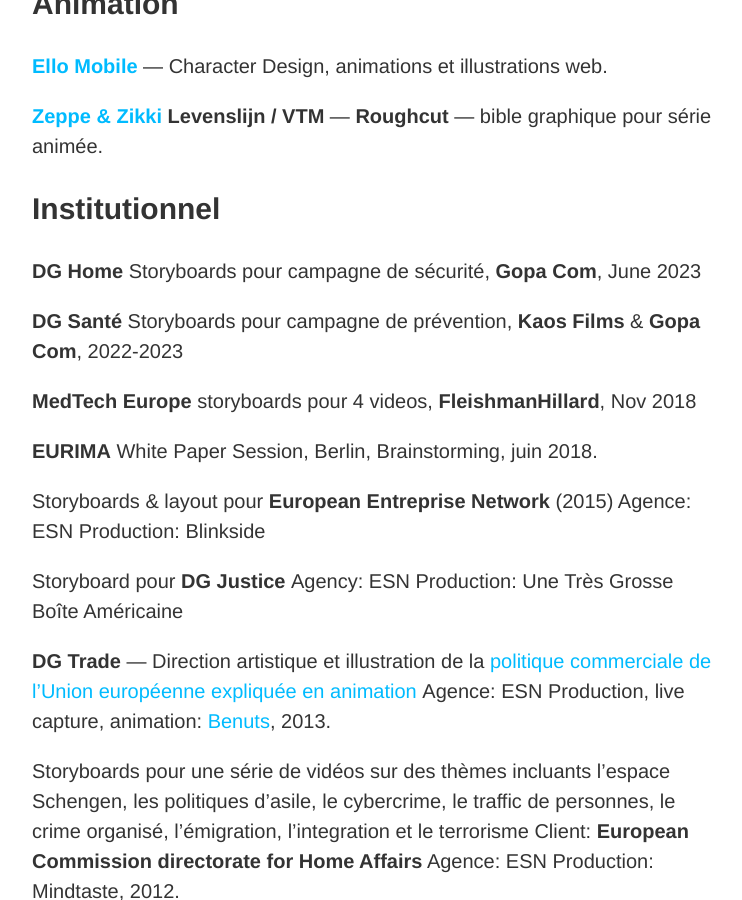
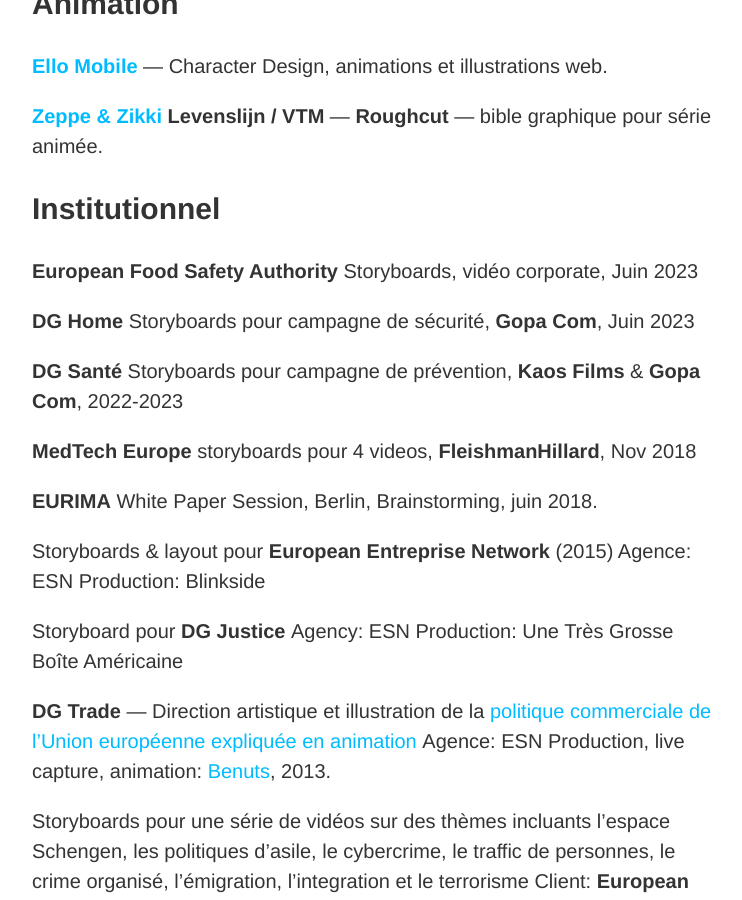
Before and after one commit to YJPL/scenarimages, a Jekyll site: the page built from _pages/credits.md, in a window 1280 px wide and 900 px high, scrolled down 3653 px. Shown: the whole window, without its empty margins (256-998 px from the left). Built offline with Jekyll 4.4.1, drawn with Linux system fonts in a browser that asks for light colours.

Commit message:
Update credits.md

```diff
--- a/_pages/credits.md
+++ b/_pages/credits.md
@@ -100,8 +100,9 @@
 **<a title="Zeppe en Zikki / VTM" href="http://j.mp/Zeppe-Zikki" target="_blank" rel="noopener noreferrer">Zeppe & Zikki</a> Levenslijn / VTM** — **Roughcut** — bible graphique pour série animée.
 
 ## Institutionnel
+**European Food Safety Authority** Storyboards, vidéo corporate, Juin 2023
 
-**DG Home** Storyboards pour campagne de sécurité, **Gopa Com**, June 2023
+**DG Home** Storyboards pour campagne de sécurité, **Gopa Com**, Juin 2023
 
 **DG Santé** Storyboards pour campagne de prévention, **Kaos Films** & **Gopa Com**, 2022-2023
 
```
Also changed, not shown: other parts of _pages/credits.md (+1 -1 lines).
